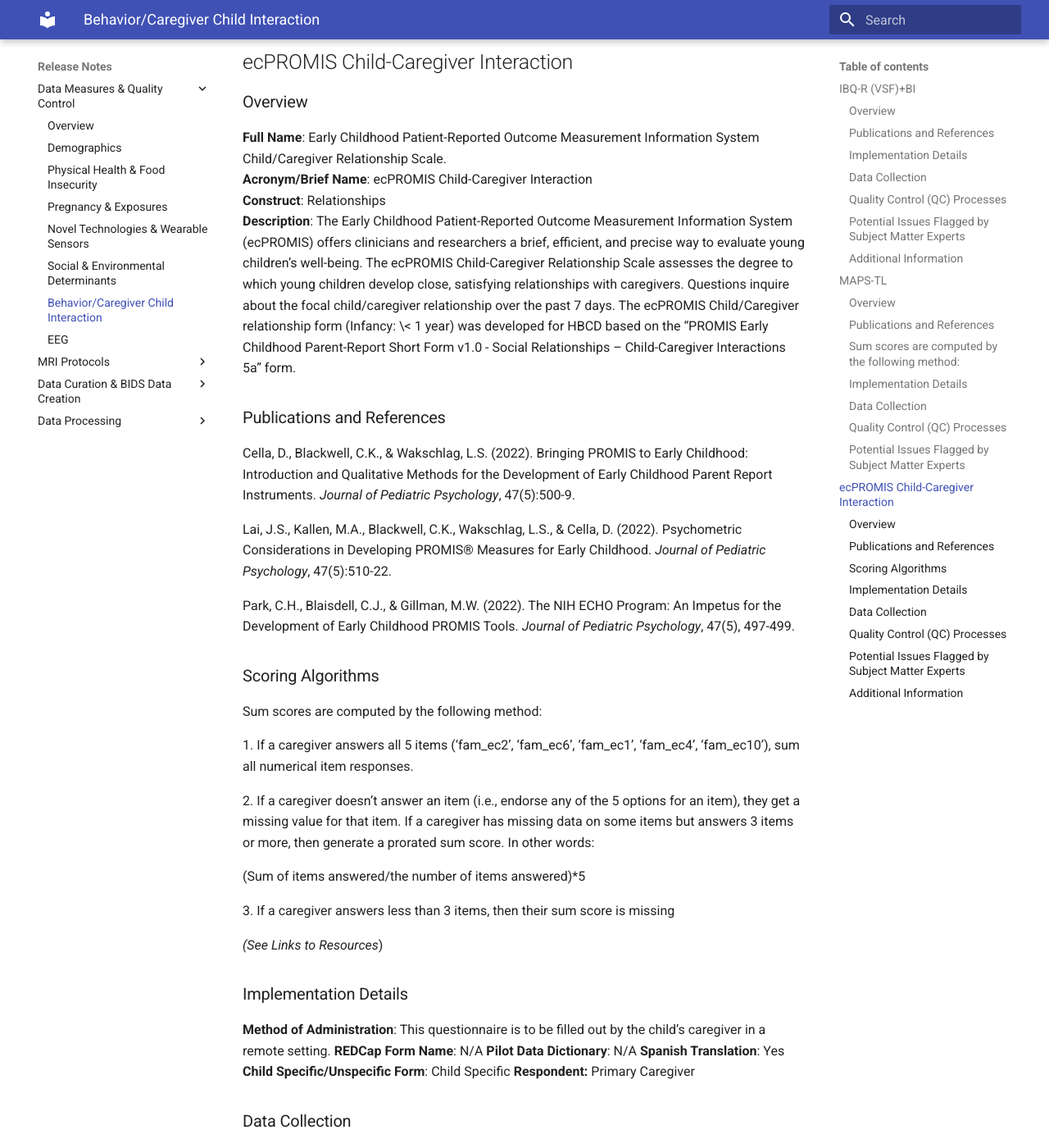
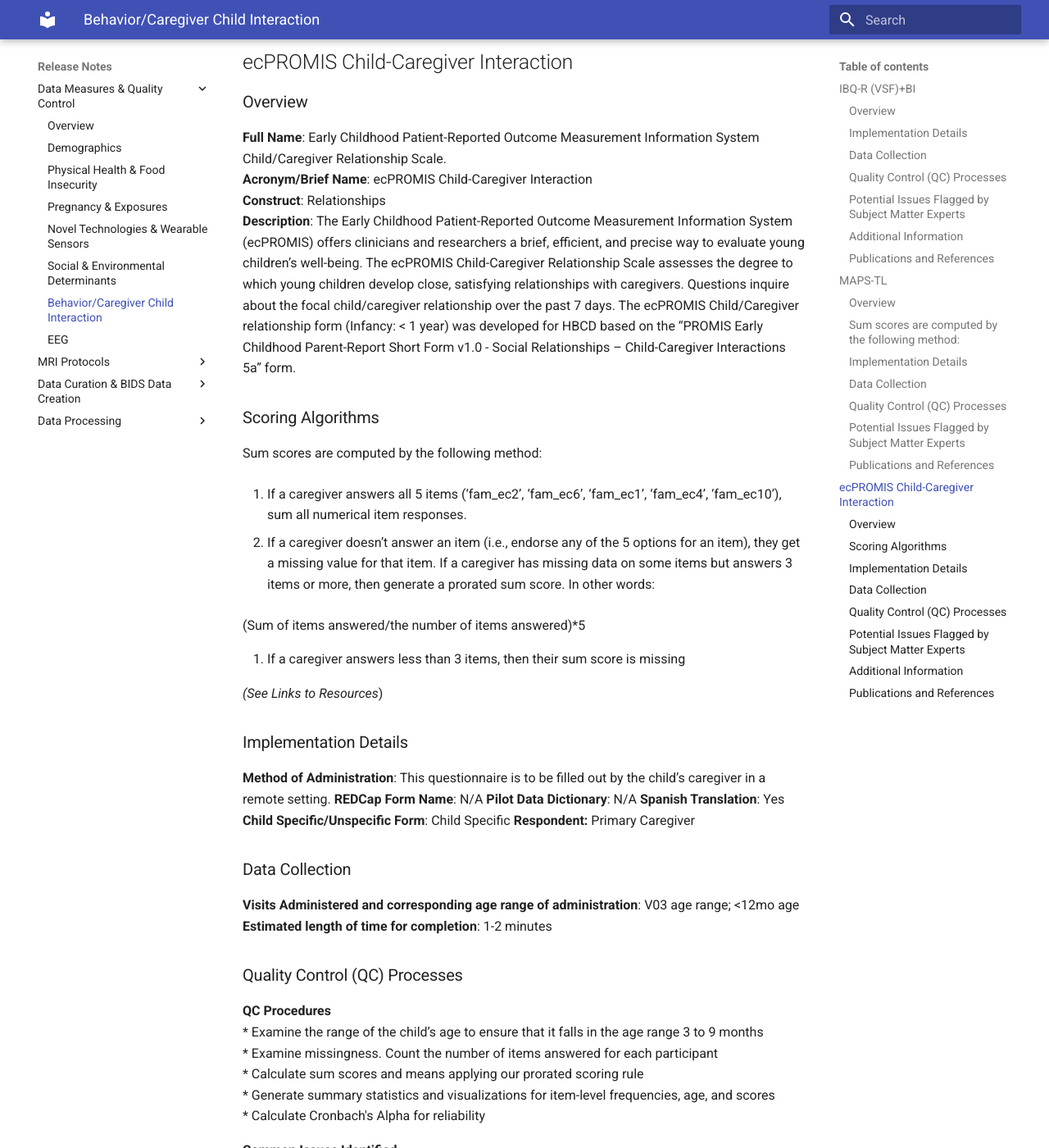
Before and after one commit to mattcieslak/hbcd-docs, an MkDocs documentation site: the page built from docs/measures/behavior.md, in a window 1280 px wide and 1400 px high, scrolled down 4739 px. Shown: the whole window at 82% size. Built offline with MkDocs 1.6.1 and Material for MkDocs 9.7.7, drawn with Linux system fonts in a browser that asks for light colours; some of the changed text lies outside the part shown.

Commit message:
more cleanup of measures sections - removed redundant info/text, put ref sections at end of each measure

````diff
--- a/docs/measures/behavior.md
+++ b/docs/measures/behavior.md
@@ -2,24 +2,17 @@
 
 ## IBQ-R (VSF)+BI
 ### Overview
-The Infant Behavior Questionnaire-Revised (Very Short Form \+ BI) is designed to measure infant’s temperamental reactivity and regulation. The IBQ-R (VSF)+BI is adapted from the well validated IBQ-R Very Short Form, with additional items reflecting Behavioral Inhibition from the long form of the IBQ-R.
+The Infant Behavior Questionnaire-Revised (Very Short Form + BI) is designed to measure infant’s temperamental reactivity and regulation. The IBQ-R (VSF)+BI is adapted from the well validated IBQ-R Very Short Form, with additional items reflecting Behavioral Inhibition from the long form of the IBQ-R.
 
-**Full Name**: Infant Behavior Questionnaire – Revised Very Short Form \+ Behavior Inhibition
+**Full Name**: Infant Behavior Questionnaire – Revised Very Short Form + Behavior Inhibition
 **Acronym/Brief Name**: IBQ
 **Construct**: Temperamental Surgency, Negative Affect, Effortful Control, and Behavioral Inhibition
 **Description**: The IBQ-R VSF is a caregiver report form used to assess temperament in infancy. Caregivers are asked to report on the infant’s behaviors on a 7-point Likert scale ranging from 1 (never) to 7 (always). For the purposes of HBCD, the measure consists of 4 scale domains: surgency (13 items), negative affect (12 items), effortful control (12 items), and behavioral inhibition (13 items).
 **Summary**: The IBQ provides a comprehensive assessment of early temperament, focusing on key traits that influence development and behavior during the early years.
 
-### Publications and References
-Rothbart, M. K. (1981). Measurement of temperament in infancy. Child Development, 52, 569-578.
-
-Gartstein, M. A., & Rothbart, M. K. (2003). Studying infant temperament via the Revised Infant Behavior Questionnaire. Infant Behavior and Development, 26 (1), 64-86.
-
-Putnam, S. P., Helbig, A. L., Gartstein, M. A., Rothbart, M. K. & Leerkes, E. (2014). Development and Assessment of Short and Very Short Forms of the Infant Behavior Questionnaire-Revised. Journal of Personality Assessment, 96, 445-458.
-
 ### Implementation Details
 **Method of Administration**: remote survey
-**REDCap Form Name**: mh\_cg\_ibqr
+**REDCap Form Name**: mh_cg_ibqr
 **Pilot Data Dictionary**: IBQ
 **Spanish Translation**: Existing
 **Child Specific/Unspecific Form**: Child Specific
@@ -69,15 +62,19 @@
 ### Additional Information
 [Mary Rothbart's Temperament Questionnaires](https://research.bowdoin.edu/rothbart-temperament-questionnaires)
 
+### Publications and References
+Rothbart, M. K. (1981). Measurement of temperament in infancy. Child Development, 52, 569-578.
+
+Gartstein, M. A., & Rothbart, M. K. (2003). Studying infant temperament via the Revised Infant Behavior Questionnaire. Infant Behavior and Development, 26 (1), 64-86.
+
+Putnam, S. P., Helbig, A. L., Gartstein, M. A., Rothbart, M. K. & Leerkes, E. (2014). Development and Assessment of Short and Very Short Forms of the Infant Behavior Questionnaire-Revised. Journal of Personality Assessment, 96, 445-458.
+
 ## MAPS-TL
 ### Overview
-**Full Name**: Multidimensional Assessment Profiles \- Temper Loss scale.
+**Full Name**: Multidimensional Assessment Profiles - Temper Loss scale.
 **Acronym/Brief Name**: MAPS-TL
 **Construct**: Irritability
 **Description**: Multidimensional Assessment Profiles- Temper Loss scale (MAPS-TL) is a well-validated survey assessing irritability that serves as a tool for characterizing the developmental expression of early mental health risk. MAPS-TL measures a range of behaviors that encompass dysregulation, responsiveness to environmental input, and context. Questions inquire about the behaviors of the focal child over the past month. Irritability has been identified as an early dimensional marker of lifespan mental health risk. MAPS-TL aims to delineate the typical:atypical spectrum of irritability in early childhood and identify those young children at high probability of subsequent adaptational problems based on problems with dysregulation.
-
-### Publications and References
-Krogh-Jespersen, S., Kaat, A. J., Petitclerc, A., Perlman, S. B., Briggs-Gowan, M. J., Burns, J. L., ... & Wakschlag, L. S. (2022). Calibrating temper loss severity in the transition to toddlerhood: Implications for developmental science. *Applied developmental science,* 26(4), 785-798.
 
 ### Sum scores are computed by the following method:
 1. If a caregiver answers all 17 items, sum all numerical item responses. All 17 raw items should be answered on a scale of 1:6:
@@ -90,7 +87,7 @@
 
 2. If a caregiver doesn’t answer an item (i.e., endorse any of the 6 options for an item), they get a missing value for that item. If a caregiver has missing data on some items but answers 9 items or more, then generate a prorated sum score. In other words:
 ```
-(Sum of items answered/the number of items answered)\*17
+(Sum of items answered/the number of items answered)*17
 ```
 
 3. If a caregiver answers less than 9 items, then their sum score is missing
@@ -121,30 +118,26 @@
 ### Potential Issues Flagged by Subject Matter Experts
 **MAPS-TL**: The missingness rule not being correctly implemented leads to incorrect scores. Measure administration has a strict age cutoff. Age auto-generation needs to be fixed so that QC can ensure the measure is being administered to correct target population.
 
+### Publications and References
+Krogh-Jespersen, S., Kaat, A. J., Petitclerc, A., Perlman, S. B., Briggs-Gowan, M. J., Burns, J. L., ... & Wakschlag, L. S. (2022). Calibrating temper loss severity in the transition to toddlerhood: Implications for developmental science. *Applied developmental science,* 26(4), 785-798.
+
 ## ecPROMIS Child-Caregiver Interaction
 ### Overview
 **Full Name**: Early Childhood Patient-Reported Outcome Measurement Information System Child/Caregiver Relationship Scale.
 **Acronym/Brief Name**: ecPROMIS Child-Caregiver Interaction
 **Construct**: Relationships
-**Description**: The Early Childhood Patient-Reported Outcome Measurement Information System (ecPROMIS) offers clinicians and researchers a brief, efficient, and precise way to evaluate young children’s well-being. The ecPROMIS Child-Caregiver Relationship Scale assesses the degree to which young children develop close, satisfying relationships with caregivers. Questions inquire about the focal child/caregiver relationship over the past 7 days. The ecPROMIS Child/Caregiver relationship form (Infancy: \< 1 year) was developed for HBCD based on the “PROMIS Early Childhood Parent-Report Short Form v1.0 \- Social Relationships – Child-Caregiver Interactions 5a” form.
-
-### Publications and References
-  Cella, D., Blackwell, C.K., & Wakschlag, L.S. (2022). Bringing PROMIS to Early Childhood: Introduction and Qualitative Methods for the Development of Early Childhood Parent Report Instruments. *Journal of Pediatric Psychology*, 47(5):500-9.
-
-  Lai, J.S., Kallen, M.A., Blackwell, C.K., Wakschlag, L.S., & Cella, D. (2022). Psychometric Considerations in Developing PROMIS® Measures for Early Childhood. *Journal of Pediatric Psychology*, 47(5):510-22.
-
-  Park, C.H., Blaisdell, C.J., & Gillman, M.W. (2022). The NIH ECHO Program: An Impetus for the Development of Early Childhood PROMIS Tools. *Journal of Pediatric Psychology*, 47(5), 497-499.
+**Description**: The Early Childhood Patient-Reported Outcome Measurement Information System (ecPROMIS) offers clinicians and researchers a brief, efficient, and precise way to evaluate young children’s well-being. The ecPROMIS Child-Caregiver Relationship Scale assesses the degree to which young children develop close, satisfying relationships with caregivers. Questions inquire about the focal child/caregiver relationship over the past 7 days. The ecPROMIS Child/Caregiver relationship form (Infancy: < 1 year) was developed for HBCD based on the “PROMIS Early Childhood Parent-Report Short Form v1.0 - Social Relationships – Child-Caregiver Interactions 5a” form.
 
 ### Scoring Algorithms
 Sum scores are computed by the following method:
 
-  1\. If a caregiver answers all 5 items (‘fam\_ec2’, ‘fam\_ec6’, ‘fam\_ec1’, ‘fam\_ec4’, ‘fam\_ec10’), sum all numerical item responses.
+  1. If a caregiver answers all 5 items (‘fam_ec2’, ‘fam_ec6’, ‘fam_ec1’, ‘fam_ec4’, ‘fam_ec10’), sum all numerical item responses.
 
-  2\. If a caregiver doesn’t answer an item (i.e., endorse any of the 5 options for an item), they get a missing value for that item. If a caregiver has missing data on some items but answers 3 items or more, then generate a prorated sum score. In other words:
+  2. If a caregiver doesn’t answer an item (i.e., endorse any of the 5 options for an item), they get a missing value for that item. If a caregiver has missing data on some items but answers 3 items or more, then generate a prorated sum score. In other words:
 
-  (Sum of items answered/the number of items answered)\*5
+  (Sum of items answered/the number of items answered)*5
 
-  3\. If a caregiver answers less than 3 items, then their sum score is missing
+  3. If a caregiver answers less than 3 items, then their sum score is missing
 
   *(See Links to Resources*)
 
@@ -157,7 +150,7 @@
 **Respondent:** Primary Caregiver
 
 ### Data Collection
-**Visits Administered and corresponding age range of administration**: V03 age range; \<12mo age
+**Visits Administered and corresponding age range of administration**: V03 age range; <12mo age
 **Estimated length of time for completion**: 1-2 minutes
 
 ### Quality Control (QC) Processes
````
Also changed, not shown: other parts of docs/measures/behavior.md (+7 -0 lines), docs/measures/eeg.md (+58 -70 lines).
